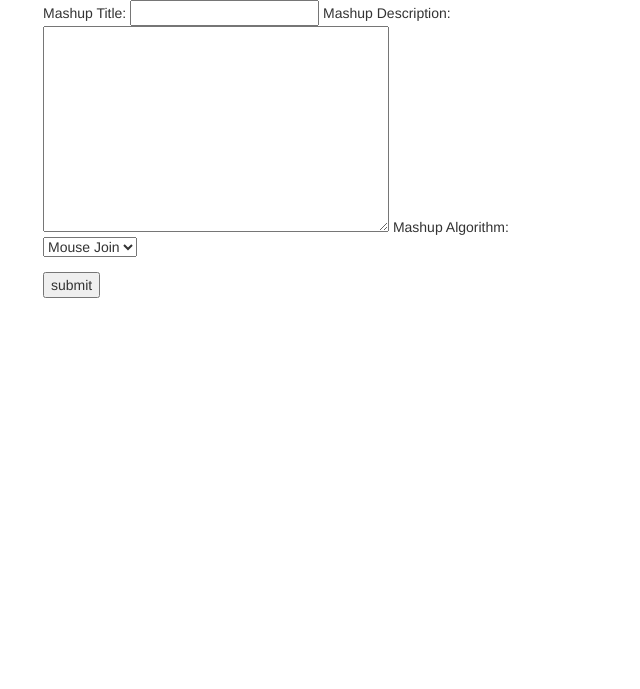
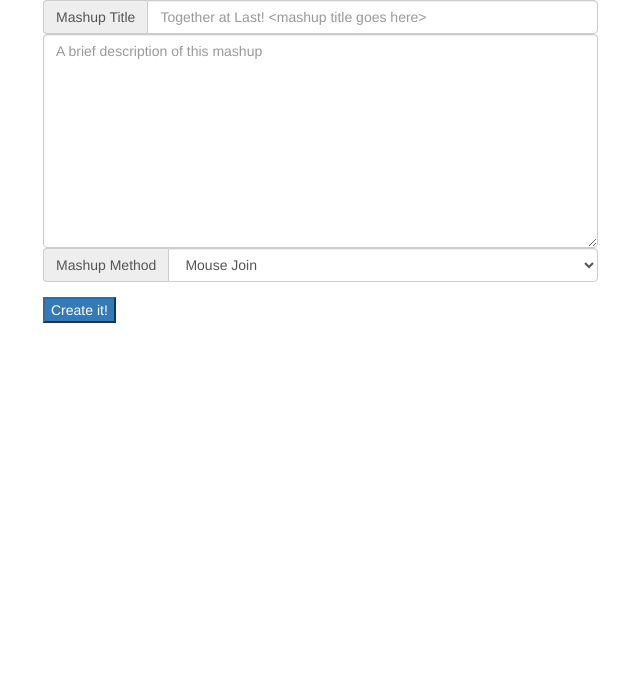
Before and after one commit to jaymcgrath/ewe_ebooks, a Django app: page /create_mashup/ in a window 1280 px wide. Shown: the top 689 px of the page, without its empty margins (27-667 px from the left). Run offline with Django 3.2, Linux system fonts and the light colour scheme; data that the repository does not hold is empty; parts of the project's set-up code (start-up, migrations or seed data) failed here and were passed over; some libraries are stand-ins or nearby versions.

Commit message:
add bootstrap styling to create_mashup form

```diff
--- a/content/forms.py
+++ b/content/forms.py
@@ -1,11 +1,11 @@
 from django import forms
-from .models import Mashup, Output
-from sources.models import Corpus
+
+from .models import Mashup
 
 
 class MashupForm(forms.ModelForm):
     """
-    Form for managing individual mashups
+    Form for creating a mashup
     """
     class Meta:
         model = Mashup
@@ -18,8 +18,25 @@ class MashupForm(forms.ModelForm):
 
     def __init__(self, *args, **kwargs):
         super(MashupForm, self).__init__(*args, **kwargs)
-        self.fields["corpora"].widget = forms.widgets.CheckboxSelectMultiple(attrs={'id': 'selectable'})
-        self.fields["corpora"].help_text = ""
-        self.fields["corpora"].queryset = Corpus.objects.all()
 
-        #widgets = {'corpora': forms.CheckboxSelectMultiple()}
+        # Set some additional field attributes
+
+        title_attrs = {
+                'class': 'form-control',
+                'placeholder': 'Together at last! (title goes here)',
+                'aria-label': 'Input the mashup title',
+                }
+        self.fields['title'].widget.attrs.update(title_attrs)
+
+        desc_attrs = {
+                'class':'form-control',
+                'placeholder': 'A brief description of this mashup',
+                'aria-label': 'Input for mashup description'
+                }
+        self.fields['description'].widget.attrs.update(desc_attrs)
+
+        algo_attrs = {
+                'class':'form-control',
+                'aria-label': 'The method used to combine text'
+        }
+        self.fields['algorithm'].widget.attrs.update(algo_attrs)
--- a/static/js/content/create_mashup.js
+++ b/static/js/content/create_mashup.js
@@ -1,7 +1,10 @@
-/* behavior when each corpus is clicked */
+$('#id_title').prop('classs', 'form-control');
+$('#id_title').prop('placeholder', 'Together at Last! <mashup title goes here>');
+
 
 $('.corpus-card').click(
     function(){
+    /* behavior when each corpus is clicked */
 
         // get the id of the one they clicked
         var $corpus_id = $(this).data('corpus_id');
--- a/templates/content/create_mashup.html
+++ b/templates/content/create_mashup.html
@@ -12,14 +12,21 @@
             <div class="col-xs-6">
                 <div class="form-group">
                     {{ form.errors }}
-                    Mashup Title:
-                    {{ form.title }}
-                    Mashup Description:
+                    <div class="input-group">
+                        <span class="input-group-addon">
+                            Mashup Title
+                        </span>
+                            {{ form.title }}
+                    </div>
                     {{ form.description }}
-                    Mashup Algorithm:
-                    {{ form.algorithm }}
+                      <div class="input-group">
+                        <span class="input-group-addon">
+                            Mashup Method
+                        </span>
+                        {{ form.algorithm }}
+                      </div>
                 </div>
-                <input type="submit" value="submit">
+                <input type="submit" value="Create it!" class="btn-primary">
     <div class="card">
         <div class="card-header bg-alert text-xs-center">
             <span class="h5 text-xs-center" id="title_preview">
```
